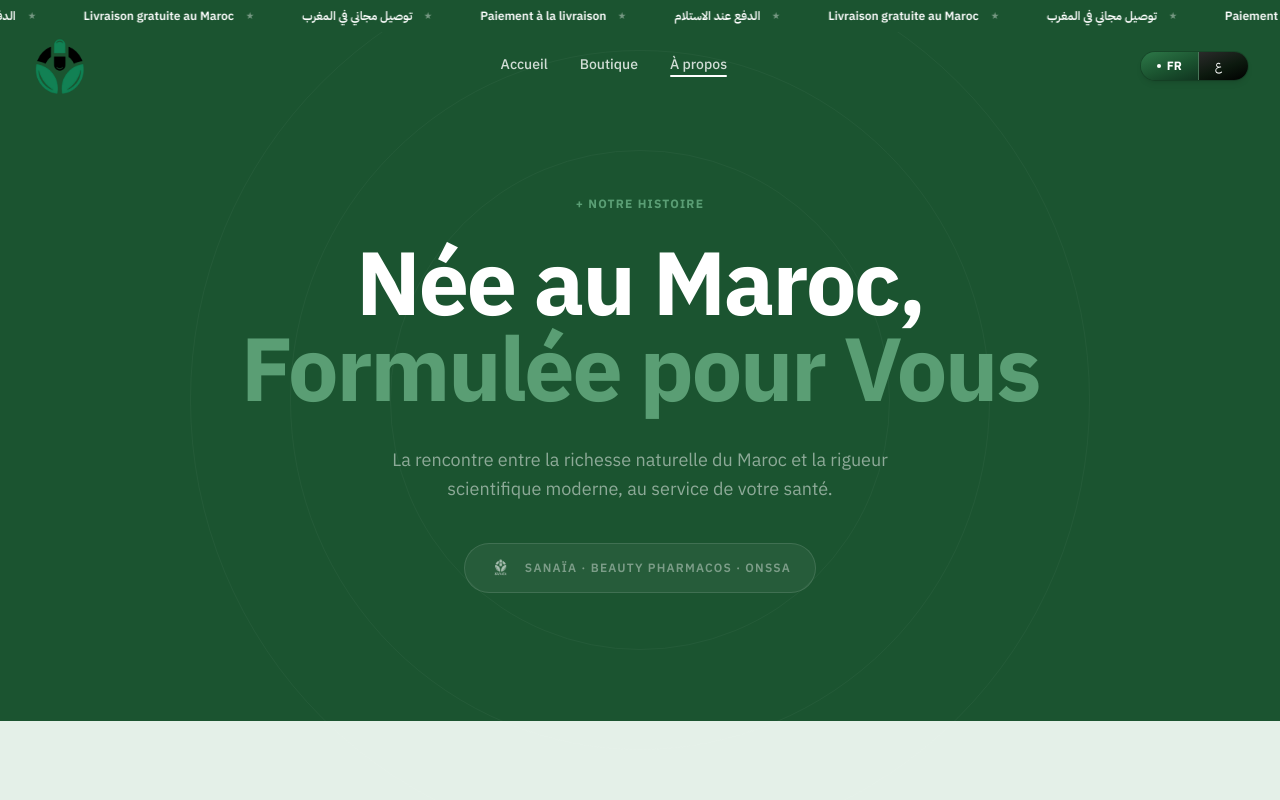
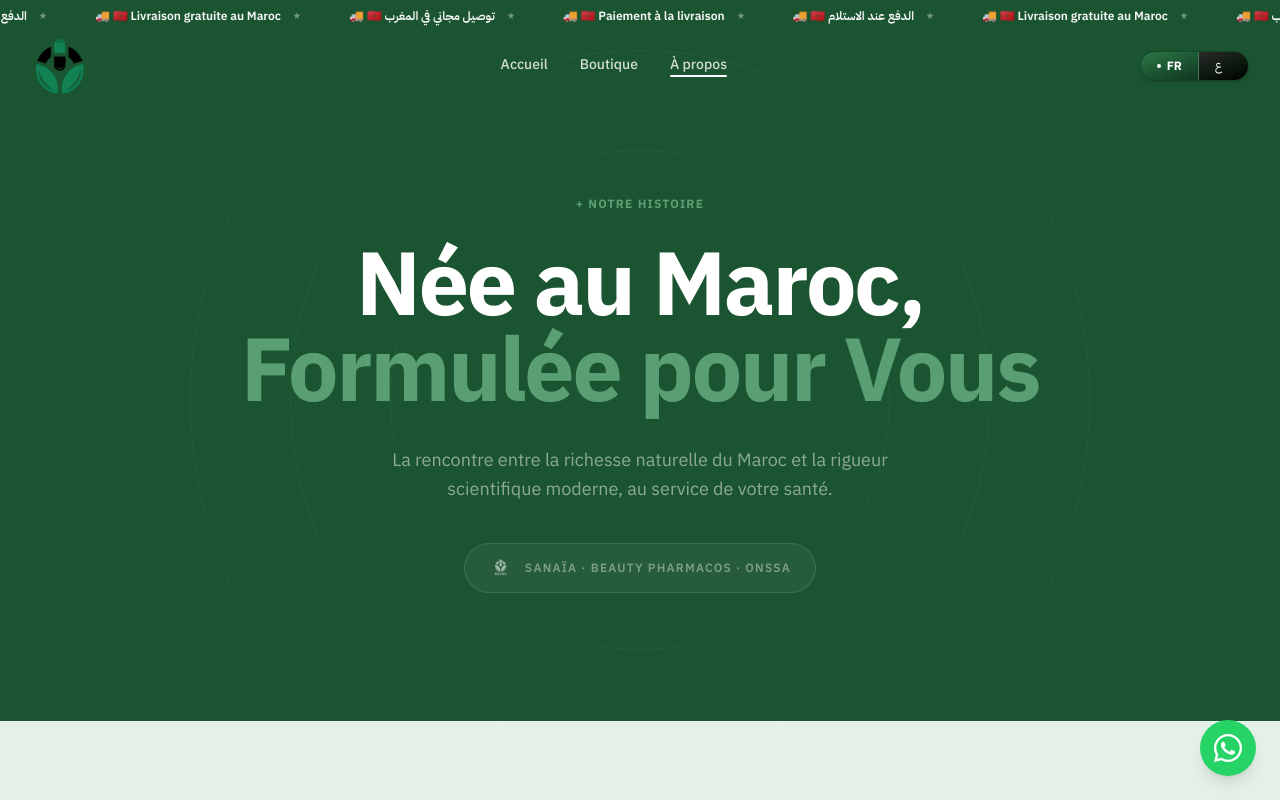
Before and after one commit to tejjzakaria/sanaia, a Next.js app: page /about in a window 1280 px wide. Shown: the top 800 px of the page. Built offline with nearby package versions, Linux system fonts and the light colour scheme.

Commit message:
some fixes

```diff
--- a/app/components/Footer.tsx
+++ b/app/components/Footer.tsx
@@ -71,6 +71,21 @@ export default function Footer() {
                 </svg>
                 <span>{t.footer.email}</span>
               </li>
+              <li>
+                <a
+                  href="https://www.instagram.com/sanaia.ma"
+                  target="_blank"
+                  rel="noopener noreferrer"
+                  className="flex items-center gap-2.5 hover:text-white transition-colors duration-200"
+                >
+                  <svg className="w-4 h-4 flex-shrink-0 text-forest-light" viewBox="0 0 24 24" fill="none" stroke="currentColor" strokeWidth="1.5" strokeLinecap="round" strokeLinejoin="round">
+                    <rect x="2" y="2" width="20" height="20" rx="5"/>
+                    <circle cx="12" cy="12" r="4"/>
+                    <circle cx="17.5" cy="6.5" r="0.5" fill="currentColor" stroke="none"/>
+                  </svg>
+                  <span>@sanaia.ma</span>
+                </a>
+              </li>
             </ul>
           </div>
         </div>
--- a/app/components/Navbar.tsx
+++ b/app/components/Navbar.tsx
@@ -41,7 +41,7 @@ export default function Navbar() {
           {[0, 1].map((half) => (
             <div key={half} className="flex items-center shrink-0" aria-hidden={half === 1 ? true : undefined}>
               {Array.from({ length: 4 }).flatMap((_, r) =>
-                ["Livraison gratuite au Maroc", "توصيل مجاني في المغرب", "Paiement à la livraison", "الدفع عند الاستلام"].map((item, i) => (
+                ["🚚 🇲🇦 Livraison gratuite au Maroc", "🚚 🇲🇦 توصيل مجاني في المغرب", "🚚 🇲🇦 Paiement à la livraison", "🚚 🇲🇦 الدفع عند الاستلام"].map((item, i) => (
                   <span key={`${r}-${i}`} className="inline-flex items-center gap-3 text-white text-xs font-semibold px-6 whitespace-nowrap">
                     {item}
                     <svg className="w-2 h-2 text-white/40 flex-shrink-0" viewBox="0 0 10 10" fill="currentColor">
--- a/app/components/Providers.tsx
+++ b/app/components/Providers.tsx
@@ -1,7 +1,13 @@
 "use client";
 import { ReactNode } from "react";
 import { LanguageProvider } from "../context/LanguageContext";
+import WhatsAppWidget from "./WhatsAppWidget";
 
 export default function Providers({ children }: { children: ReactNode }) {
-  return <LanguageProvider>{children}</LanguageProvider>;
+  return (
+    <LanguageProvider>
+      {children}
+      <WhatsAppWidget />
+    </LanguageProvider>
+  );
 }
--- /dev/null
+++ b/app/components/WhatsAppWidget.tsx
@@ -0,0 +1,18 @@
+"use client";
+
+export default function WhatsAppWidget() {
+  return (
+    <a
+      href="https://wa.me/212764724608"
+      target="_blank"
+      rel="noopener noreferrer"
+      aria-label="Chat on WhatsApp"
+      className="fixed bottom-6 right-6 z-50 flex items-center justify-center w-14 h-14 rounded-full shadow-lg transition-transform duration-200 hover:scale-110 active:scale-95"
+      style={{ backgroundColor: "#25D366" }}
+    >
+      <svg viewBox="0 0 32 32" className="w-7 h-7 fill-white">
+        <path d="M16 0C7.164 0 0 7.163 0 16c0 2.825.737 5.476 2.027 7.782L0 32l8.418-2.007A15.93 15.93 0 0016 32c8.837 0 16-7.163 16-16S24.837 0 16 0zm0 29.333a13.27 13.27 0 01-6.77-1.853l-.485-.287-5.002 1.194 1.218-4.866-.317-.5A13.27 13.27 0 012.667 16C2.667 8.636 8.636 2.667 16 2.667S29.333 8.636 29.333 16 23.364 29.333 16 29.333zm7.27-9.87c-.397-.199-2.352-1.16-2.716-1.293-.364-.132-.629-.198-.894.199-.265.397-1.028 1.293-1.26 1.558-.232.265-.464.298-.861.1-.397-.2-1.677-.618-3.195-1.972-1.18-1.052-1.977-2.352-2.21-2.749-.232-.397-.025-.611.175-.809.179-.178.397-.464.596-.695.199-.232.265-.397.397-.662.132-.265.066-.497-.033-.695-.1-.199-.894-2.153-1.226-2.948-.322-.774-.65-.669-.894-.681l-.762-.013c-.265 0-.695.1-1.059.497-.364.397-1.39 1.358-1.39 3.312s1.423 3.84 1.622 4.105c.199.265 2.8 4.275 6.783 5.994.948.41 1.688.654 2.265.837.952.303 1.818.26 2.503.158.763-.114 2.352-.961 2.683-1.889.331-.928.331-1.723.232-1.889-.1-.165-.364-.265-.762-.464z"/>
+      </svg>
+    </a>
+  );
+}
```
